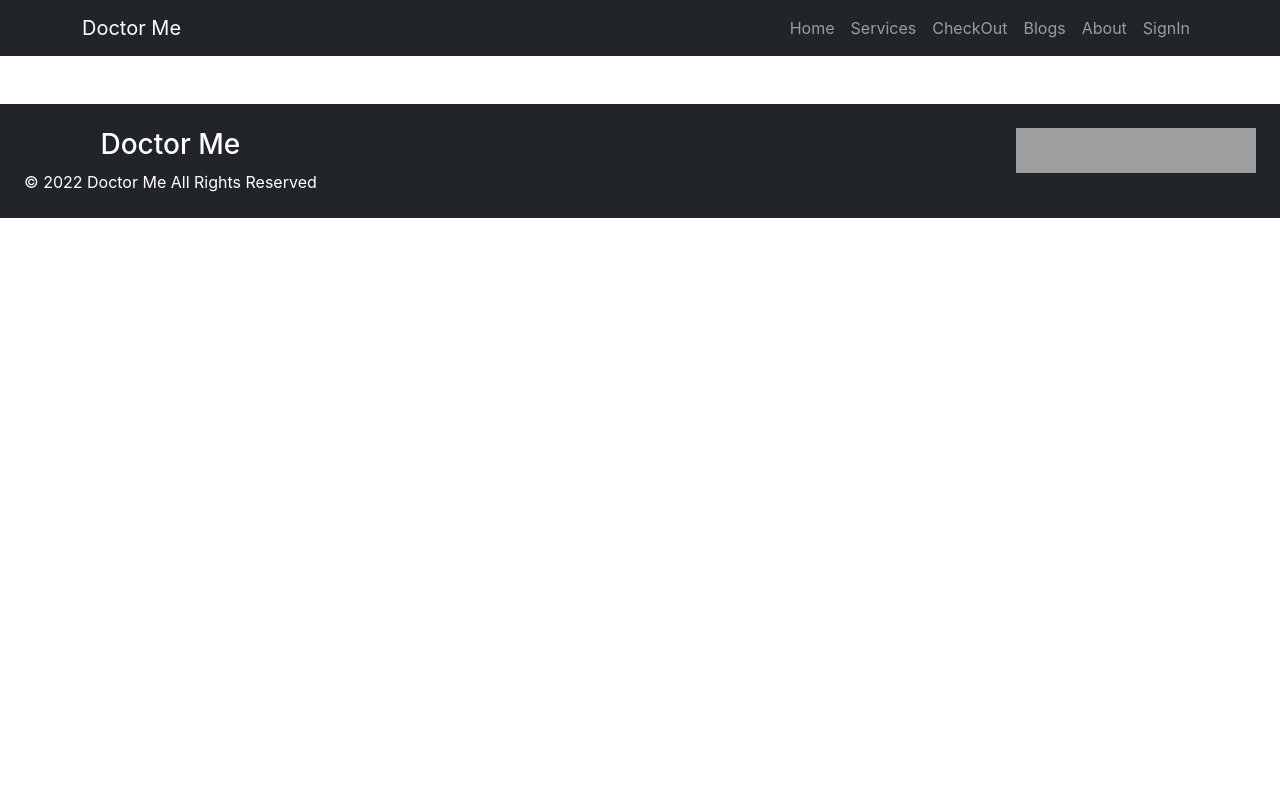
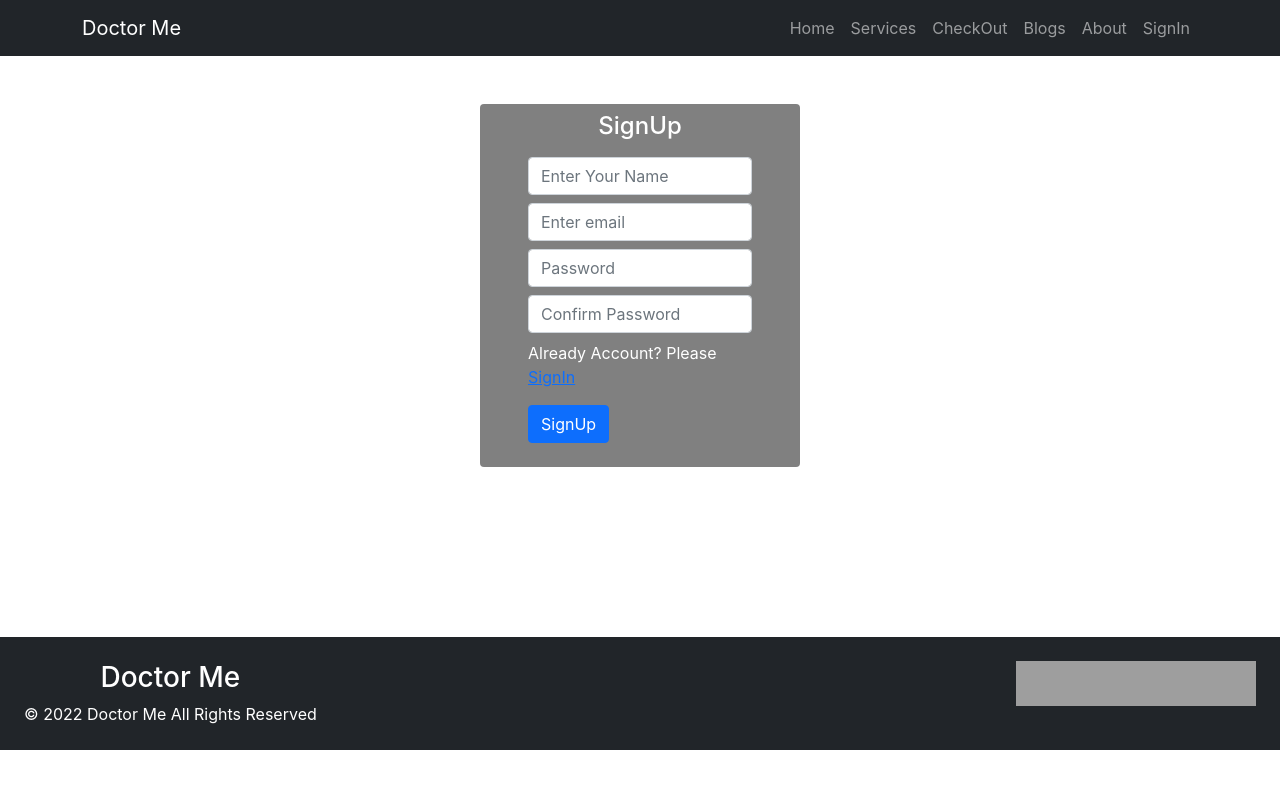
Before and after one commit to abdulahad-gh/doctor-me-client-side, a React (Create React App) app: page /sign-up in a window 1280 px wide. Shown: the top 788 px of the page. Built offline with nearby package versions, Linux system fonts and the light colour scheme; grey boxes are pictures that could not be loaded.

Commit message:
added signup section

```diff
--- a/src/App.js
+++ b/src/App.js
@@ -5,6 +5,7 @@ import Home from './pages/Home/Home';
 import Footer from './pages/shared/Footer/Footer';
 import Navbar from './pages/shared/Navbar/Navbar';
 import SignIn from './pages/SignIn/SignIn';
+import SignUp from './pages/SignUp/SignUp';
 
 
 function App() {
@@ -15,6 +16,7 @@ function App() {
         <Route path='/' element={<Home />} />
         <Route path='/check-out' element={<CheckOut />} />
         <Route path='/sign-in' element={<SignIn />} />
+        <Route path='/sign-up' element={<SignUp />} />
       </Routes>
       <Footer />
     </>
--- a/src/pages/SignIn/SignIn.js
+++ b/src/pages/SignIn/SignIn.js
@@ -3,7 +3,7 @@ import { Link } from 'react-router-dom';
 
 const SignIn = () => {
     return (
-        <div className='w-25 mx-auto mt-5 px-5 rounded' style={{ marginBottom: '270px', backgroundColor: 'gray' }}>
+        <div className='w-25 mx-auto mt-5 px-5 rounded' style={{ marginBottom: '170px', backgroundColor: 'gray' }}>
 
             <h4 className='text-center py-2 text-white'>SignIn</h4>
             <form>
--- /dev/null
+++ b/src/pages/SignUp/SignUp.js
@@ -0,0 +1,25 @@
+import React from 'react';
+import { Link } from 'react-router-dom';
+
+const SignUp = () => {
+    return (
+        <div className='w-25 mx-auto mt-5 px-5 rounded' style={{ marginBottom: '170px', backgroundColor: 'gray' }}>
+
+            <h4 className='text-center py-2 text-white'>SignUp</h4>
+            <form>
+                <input type="text" name='name' class="form-control mb-2" id="exampleInputEmail1" aria-describedby="emailHelp" placeholder="Enter Your Name" />
+
+                <input type="email" name='email' class="form-control mb-2" id="exampleInputEmail1" aria-describedby="emailHelp" placeholder="Enter email" />
+
+                <input type="password" name='password' class="form-control mb-2" id="exampleInputPassword1" placeholder="Password" />
+                <input type="password" name='confirmPassword' class="form-control" id="exampleInputPassword1" placeholder="Confirm Password" />
+
+                <p className='text-white mb-0 mt-2'>Already Account? Please <Link to='/sign-in' className='text-primary font-weight-bold'>SignIn</Link></p>
+
+                <button type="submit" class="btn btn-primary mt-3 mb-4">SignUp</button>
+            </form>
+        </div>
+    );
+};
+
+export default SignUp;
```
